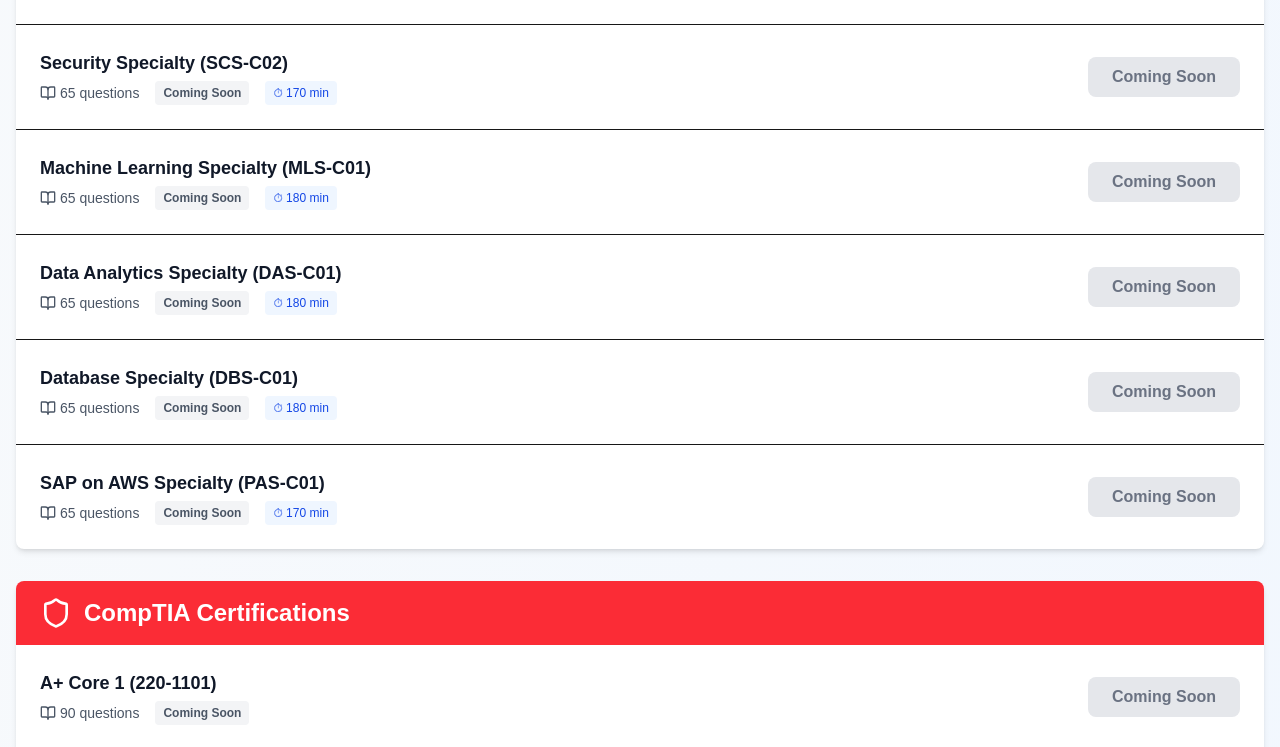
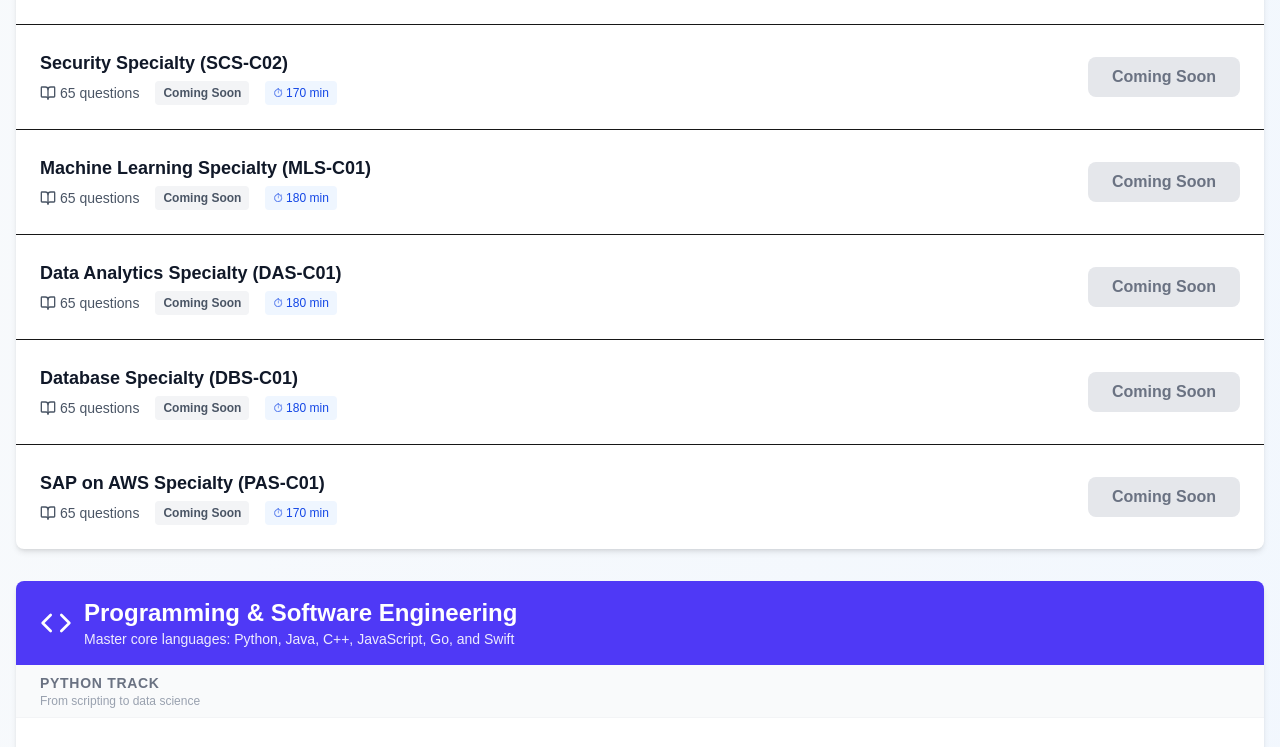
Before and after one commit to krikgracias/exam-prep, a Next.js app: page / in a window 1280 px wide. Shown: the part 1484-2231 px from the top of the page. Built offline with nearby package versions, Linux system fonts and the light colour scheme.

Commit message:
add programming section

```diff
--- a/app/page.js
+++ b/app/page.js
@@ -1,7 +1,8 @@
 'use client';
 
 import Link from 'next/link';
-import { Award, Cloud, Server, Database, Shield, BookOpen, Terminal, Network, ShieldCheck } from 'lucide-react';
+// Added 'Code' to the imports
+import { Award, Cloud, Server, Database, Shield, BookOpen, Terminal, Network, ShieldCheck, Code } from 'lucide-react';
 
 export default function ExamPrepHub() {
   const examCategories = [
@@ -10,7 +11,6 @@ export default function ExamPrepHub() {
       icon: Cloud,
       color: 'bg-orange-500',
       description: 'Amazon Web Services - 13 Certification Paths',
-      // AWS uses "paths" array
       paths: [
         {
           pathName: 'Foundational',
@@ -70,10 +70,58 @@ export default function ExamPrepHub() {
       ]
     },
     {
+      name: 'Programming & Software Engineering',
+      icon: Code,
+      color: 'bg-indigo-600',
+      description: 'Master core languages: Python, Java, C++, JavaScript, Go, and Swift',
+      paths: [
+        {
+          pathName: 'Python Track',
+          pathDescription: 'From scripting to data science',
+          exams: [
+            { name: 'PCEP (Entry-Level Python Programmer)', path: '/programming/python-pcep', status: 'Available', questions: 30, duration: '45 min' },
+            { name: 'PCAP (Associate Python Programmer)', path: '/programming/python-pcap', status: 'Available', questions: 40, duration: '65 min' },
+            { name: 'PCPP1 (Professional Python)', path: '/programming/python-pcpp1', status: 'Coming Soon', questions: 45, duration: '90 min' }
+          ]
+        },
+        {
+          pathName: 'Java Track',
+          pathDescription: 'Enterprise development standards',
+          exams: [
+            { name: 'Java SE 17 Developer (1Z0-829)', path: '/programming/java-se-17', status: 'Coming Soon', questions: 50, duration: '90 min' },
+            { name: 'Java Certified Foundations Associate', path: '/programming/java-foundations', status: 'Available', questions: 60, duration: '120 min' }
+          ]
+        },
+        {
+          pathName: 'JavaScript & Node.js',
+          pathDescription: 'Full-stack web development',
+          exams: [
+            { name: 'JSNAD (OpenJS Node.js App Developer)', path: '/programming/node-jsnad', status: 'Coming Soon', questions: 30, duration: '120 min' },
+            { name: 'JavaScript Algorithms & Data Structures', path: '/programming/js-algo', status: 'Available', questions: 50, duration: '60 min' }
+          ]
+        },
+        {
+          pathName: 'C++ & Systems',
+          pathDescription: 'Low-level and high-performance coding',
+          exams: [
+            { name: 'CPA (C++ Certified Associate Programmer)', path: '/programming/cpp-cpa', status: 'Coming Soon', questions: 40, duration: '60 min' },
+            { name: 'CPP (C++ Certified Professional)', path: '/programming/cpp-cpp', status: 'Coming Soon', questions: 40, duration: '60 min' }
+          ]
+        },
+        {
+          pathName: 'Modern Languages (Go & Swift)',
+          pathDescription: 'Cloud-native and Mobile development',
+          exams: [
+            { name: 'Go (Golang) Certified Engineer', path: '/programming/golang-associate', status: 'Available', questions: 40, duration: '60 min' },
+            { name: 'App Development with Swift (Apple)', path: '/programming/swift-app-dev', status: 'Coming Soon', questions: 45, duration: '60 min' }
+          ]
+        }
+      ]
+    },
+    {
       name: 'CompTIA Certifications',
       icon: Shield,
       color: 'bg-red-500',
-      // Others use "exams" array directly
       exams: [
         { name: 'A+ Core 1 (220-1101)', path: '/comptia/a-plus-core1', status: 'Coming Soon', questions: 90 },
         { name: 'A+ Core 2 (220-1102)', path: '/comptia/a-plus-core2', status: 'Coming Soon', questions: 90 },
@@ -146,18 +194,18 @@ export default function ExamPrepHub() {
     }
   ];
 
-  // --- 1. DYNAMIC COUNT LOGIC ---
+  // --- DYNAMIC CALCULATIONS START HERE ---
   const totalTracks = examCategories.length;
 
   const availableExamsCount = examCategories.reduce((total, category) => {
     let count = 0;
 
-    // Case 1: Simple list of exams (CompTIA, Microsoft, etc.)
+    // Case 1: Simple list of exams
     if (category.exams) {
       count += category.exams.filter(exam => exam.status === 'Available').length;
     }
 
-    // Case 2: Nested paths (AWS)
+    // Case 2: Nested paths
     if (category.paths) {
       category.paths.forEach(path => {
         if (path.exams) {
@@ -169,8 +217,7 @@ export default function ExamPrepHub() {
     return total + count;
   }, 0);
 
-
-  // --- Helper Component to render a single exam row (to avoid code duplication) ---
+  // --- Helper Component to render a single exam row ---
   const ExamRow = ({ exam }) => (
     <div className="p-6 hover:bg-gray-50 transition border-b last:border-b-0">
       <div className="flex items-center justify-between">
@@ -188,7 +235,6 @@ export default function ExamPrepHub() {
             }`}>
               {exam.status}
             </span>
-            {/* Show extra details if they exist */}
             {exam.duration && <span className="text-xs bg-blue-50 text-blue-700 px-2 py-1 rounded">⏱ {exam.duration}</span>}
           </div>
         </div>
@@ -261,12 +307,9 @@ export default function ExamPrepHub() {
                 </div>
 
                 <div className="divide-y">
-                  {/* LOGIC TO RENDER EITHER PATHS (AWS) OR DIRECT EXAMS (OTHERS) */}
-
-                  {/* 1. If it has paths (Like AWS), loop through paths then exams */}
+                  {/* Case 1: Nested paths (AWS, Programming) */}
                   {category.paths && category.paths.map((path) => (
                     <div key={path.pathName} className="border-b last:border-b-0">
-                      {/* Optional: Add a sub-header for the path like "Associate Level" */}
                       <div className="bg-gray-50 px-6 py-2 border-b border-gray-100">
                         <h3 className="text-sm font-bold text-gray-500 uppercase tracking-wider">{path.pathName}</h3>
                         {path.pathDescription && <p className="text-xs text-gray-400">{path.pathDescription}</p>}
@@ -278,7 +321,7 @@ export default function ExamPrepHub() {
                     </div>
                   ))}
 
-                  {/* 2. If it has direct exams (Like CompTIA), loop exams directly */}
+                  {/* Case 2: Simple exams list (CompTIA, etc.) */}
                   {category.exams && category.exams.map((exam) => (
                     <ExamRow key={exam.name} exam={exam} />
                   ))}
```
